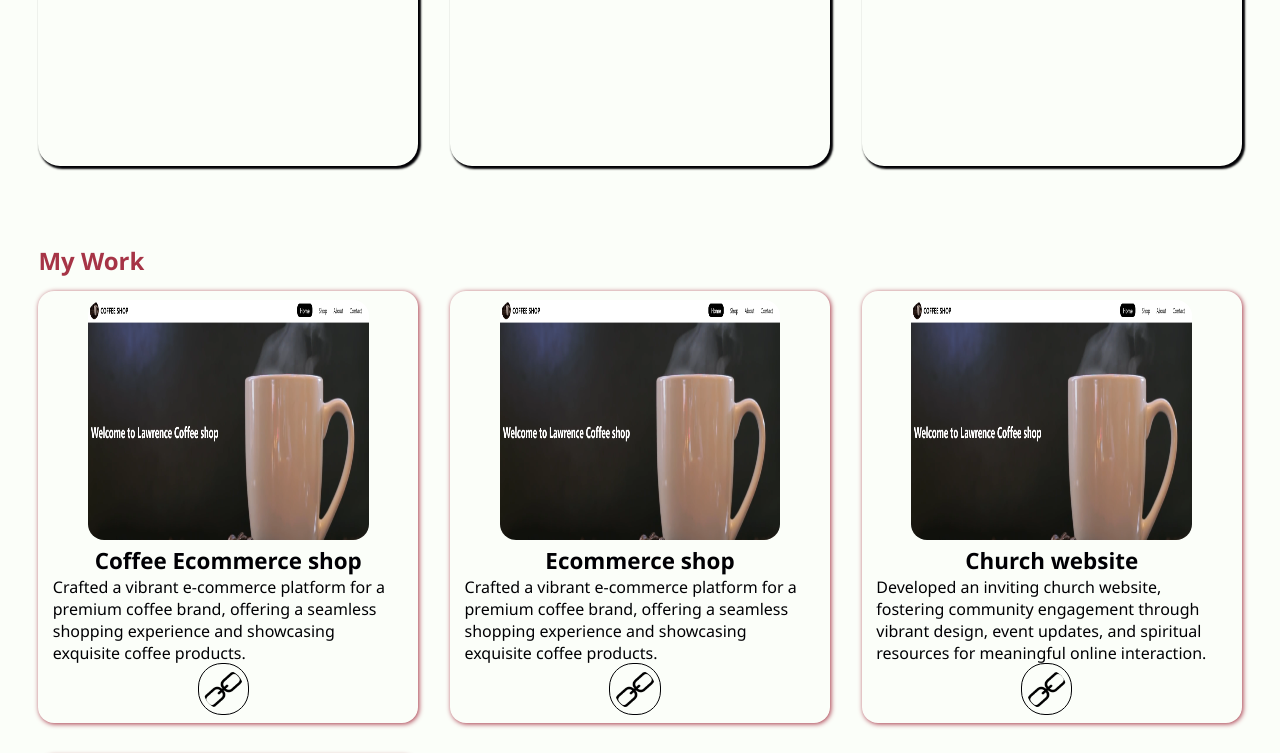
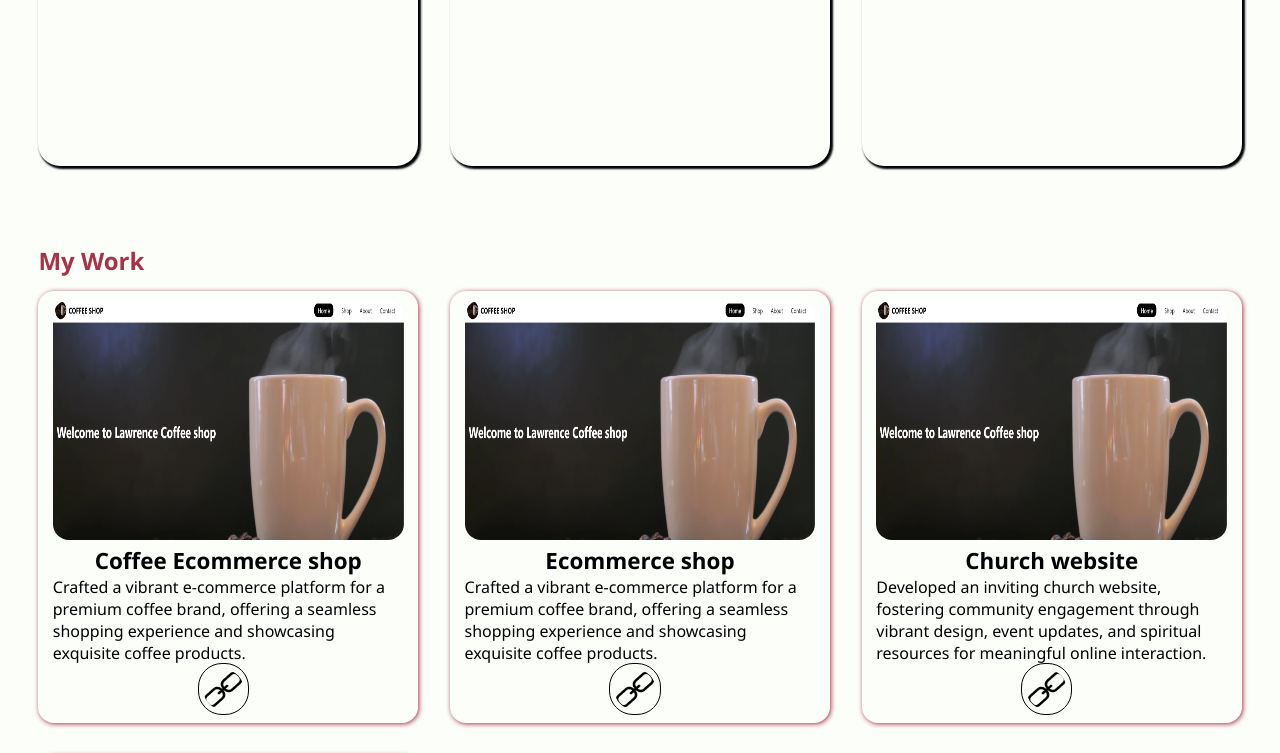
Before and after one commit to Lawrence-Mwangi/Portfolio, a Vue app: page / in a window 1280 px wide. Shown: the part 1664-2417 px from the top of the page. Built offline with nearby package versions, Linux system fonts and the light colour scheme; no server answers.

Commit message:
Adjusted the width of the images in the work section

```diff
--- a/src/assets/css/_work.scss
+++ b/src/assets/css/_work.scss
@@ -10,10 +10,9 @@
         text-align: center;
 
         img{
-            width: 80%;
+            width: 100%;
             height: 30vh;
             border-radius:16px;
-            text-align: center;
         }
         span{
             font-size: 1.4em;
```
